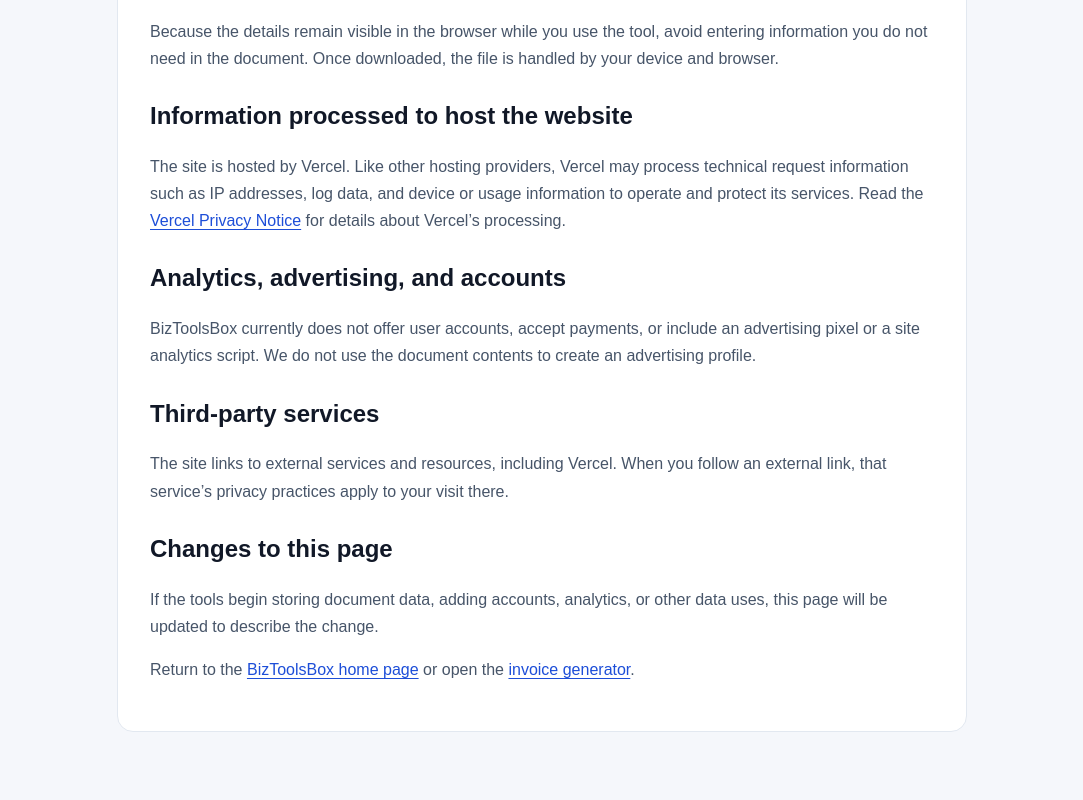
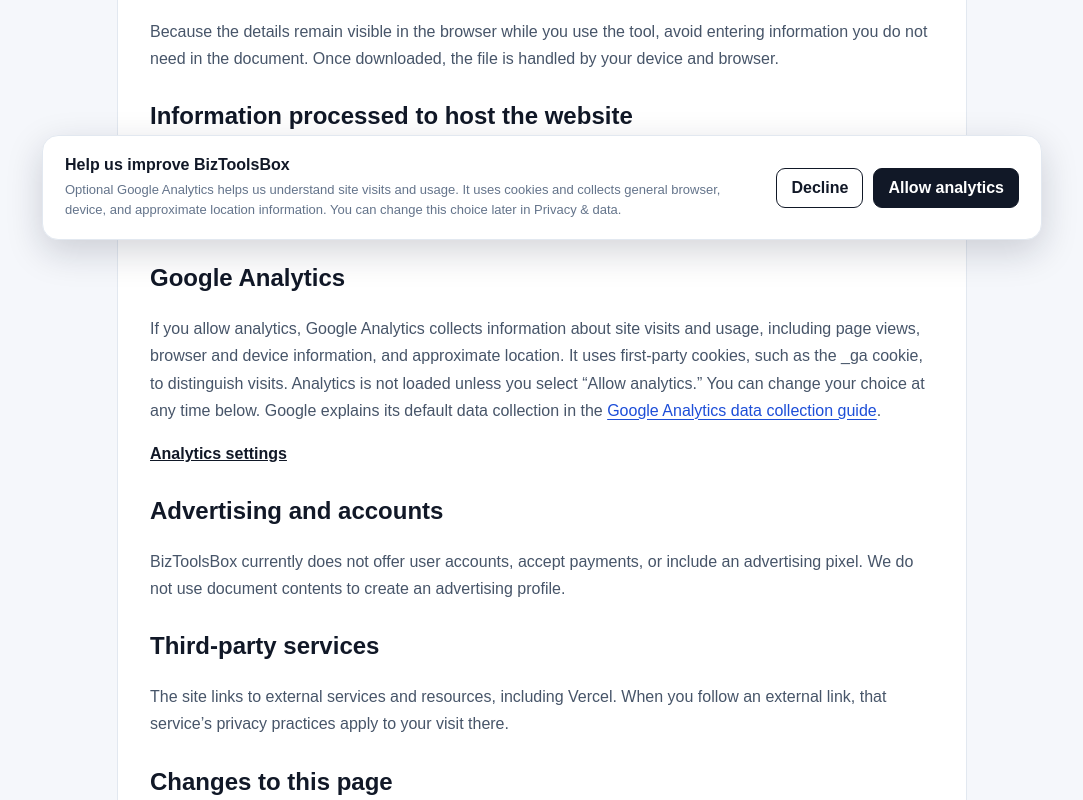
Before and after one commit to venome154-hub/business-tools, a Next.js app: page /privacy in a window 1280 px wide. Shown: the part 540-1340 px from the top of the page, without its empty margins (98-1181 px from the left). Built offline with nearby package versions, Linux system fonts and the light colour scheme; no server answers.

Commit message:
Add consent-based Google Analytics

```diff
--- a/app/globals.css
+++ b/app/globals.css
@@ -26,6 +26,13 @@ a { color:inherit; text-decoration:none; }
 .home-footer { display:flex; justify-content:space-between; gap:20px; max-width:850px; margin:70px auto 10px; padding:20px 8px; border-top:1px solid var(--line); color:var(--muted); font-size:14px; }
 .home-footer div { display:flex; gap:20px; }
 .home-footer a { color:var(--text); font-weight:700; }
+.analytics-settings-link { border:0; padding:0; background:none; color:var(--text); font:inherit; font-weight:700; text-decoration:underline; cursor:pointer; }
+.analytics-consent { position:fixed; z-index:50; left:20px; right:20px; bottom:20px; display:flex; align-items:center; justify-content:space-between; gap:24px; max-width:1000px; margin:auto; padding:20px 22px; border:1px solid var(--line); border-radius:16px; background:#fff; box-shadow:0 12px 36px rgba(15,23,42,.18); }
+.analytics-consent strong { color:var(--text); }
+.analytics-consent p { margin:6px 0 0; font-size:13px; line-height:1.5; }
+.analytics-consent-actions { display:flex; flex-shrink:0; gap:10px; }
+.analytics-button { border:1px solid var(--primary); border-radius:9px; padding:10px 14px; background:var(--primary); color:#fff; font-weight:700; cursor:pointer; }
+.analytics-button-secondary { background:#fff; color:var(--text); }
 .page { max-width:1400px; margin:auto; padding:20px; }
 .topbar { display:flex; justify-content:space-between; align-items:center; color:var(--muted); margin-bottom:30px; }
 .brand { color:var(--text); font-weight:800; }
@@ -88,6 +95,9 @@ textarea { resize:vertical; line-height:1.45; }
   .tool-cards { grid-template-columns:1fr; }
   .home-columns { grid-template-columns:1fr; }
   .home-footer { flex-direction:column; }
+  .home-footer div { flex-wrap:wrap; }
+  .analytics-consent { left:10px; right:10px; bottom:10px; align-items:stretch; flex-direction:column; gap:14px; padding:16px; }
+  .analytics-consent-actions { justify-content:flex-end; }
   .page { padding:12px; }
   .two { grid-template-columns:1fr; }
   .item { grid-template-columns:1fr 70px 100px 36px; }
--- a/app/layout.tsx
+++ b/app/layout.tsx
@@ -1,5 +1,6 @@
 import type { Metadata } from "next";
 import { getSiteUrl } from "@/lib/site";
+import AnalyticsConsent from "@/components/AnalyticsConsent";
 import "./globals.css";
 
 export const metadata: Metadata = {
@@ -14,7 +15,10 @@ export const metadata: Metadata = {
 export default function RootLayout({ children }: Readonly<{ children: React.ReactNode }>) {
   return (
     <html lang="en">
-      <body>{children}</body>
+      <body>
+        {children}
+        <AnalyticsConsent />
+      </body>
     </html>
   );
 }
--- a/app/page.tsx
+++ b/app/page.tsx
@@ -1,5 +1,6 @@
 import Link from "next/link";
 import type { Metadata } from "next";
+import { AnalyticsSettingsButton } from "@/components/AnalyticsConsent";
 
 export const metadata: Metadata = {
   title: "Free Invoice, Quote & Receipt Generators for Small Business",
@@ -38,7 +39,7 @@ export default function Home() {
           <Link href="/guides">Browse all business guides →</Link>
         </div>
       </section>
-      <footer className="home-footer"><div><Link href="/guides">Guides</Link><Link href="/privacy">Privacy & data</Link></div><span>Free tools and straightforward guidance for small businesses.</span></footer>
+      <footer className="home-footer"><div><Link href="/guides">Guides</Link><Link href="/privacy">Privacy & data</Link><AnalyticsSettingsButton /></div><span>Free tools and straightforward guidance for small businesses.</span></footer>
     </main>
   );
 }
--- a/app/privacy/page.tsx
+++ b/app/privacy/page.tsx
@@ -1,5 +1,6 @@
 import type { Metadata } from "next";
 import Link from "next/link";
+import { AnalyticsSettingsButton } from "@/components/AnalyticsConsent";
 
 export const metadata: Metadata = {
   title: "Privacy & Data Practices",
@@ -24,14 +25,18 @@ export default function PrivacyPage() {
         <h2>Information processed to host the website</h2>
         <p>The site is hosted by Vercel. Like other hosting providers, Vercel may process technical request information such as IP addresses, log data, and device or usage information to operate and protect its services. Read the <a href="https://vercel.com/legal/privacy-notice" target="_blank" rel="noreferrer">Vercel Privacy Notice</a> for details about Vercel’s processing.</p>
 
-        <h2>Analytics, advertising, and accounts</h2>
-        <p>BizToolsBox currently does not offer user accounts, accept payments, or include an advertising pixel or a site analytics script. We do not use the document contents to create an advertising profile.</p>
+        <h2>Google Analytics</h2>
+        <p>If you allow analytics, Google Analytics collects information about site visits and usage, including page views, browser and device information, and approximate location. It uses first-party cookies, such as the _ga cookie, to distinguish visits. Analytics is not loaded unless you select “Allow analytics.” You can change your choice at any time below. Google explains its default data collection in the <a href="https://support.google.com/analytics/answer/11593727" target="_blank" rel="noreferrer">Google Analytics data collection guide</a>.</p>
+        <p><AnalyticsSettingsButton /></p>
+
+        <h2>Advertising and accounts</h2>
+        <p>BizToolsBox currently does not offer user accounts, accept payments, or include an advertising pixel. We do not use document contents to create an advertising profile.</p>
 
         <h2>Third-party services</h2>
         <p>The site links to external services and resources, including Vercel. When you follow an external link, that service’s privacy practices apply to your visit there.</p>
 
         <h2>Changes to this page</h2>
-        <p>If the tools begin storing document data, adding accounts, analytics, or other data uses, this page will be updated to describe the change.</p>
+        <p>If the tools begin storing document data, adding accounts, or changing other data uses, this page will be updated to describe the change.</p>
         <p>Return to the <Link href="/">BizToolsBox home page</Link> or open the <Link href="/invoice-generator">invoice generator</Link>.</p>
       </article>
       <footer className="home-footer"><Link href="/">Home</Link><Link href="/guides">Guides</Link></footer>
--- /dev/null
+++ b/components/AnalyticsConsent.tsx
@@ -0,0 +1,96 @@
+"use client";
+
+import { useEffect, useState } from "react";
+
+const MEASUREMENT_ID = "G-MT1MLMCTYY";
+const CONSENT_KEY = "biztoolsbox-analytics-consent";
+
+type ConsentChoice = "accepted" | "declined" | null;
+
+declare global {
+  interface Window {
+    dataLayer: unknown[][];
+    gtag?: (...args: unknown[]) => void;
+  }
+}
+
+function startAnalytics() {
+  if (typeof window === "undefined") return;
+  if (window.gtag) {
+    window.gtag("consent", "update", { analytics_storage: "granted" });
+    return;
+  }
+  window.dataLayer = window.dataLayer || [];
+  window.gtag = (...args: unknown[]) => window.dataLayer.push(args);
+  window.gtag("js", new Date());
+  window.gtag("config", MEASUREMENT_ID);
+
+  const script = document.createElement("script");
+  script.async = true;
+  script.src = `https://www.googletagmanager.com/gtag/js?id=${MEASUREMENT_ID}`;
+  script.dataset.googleAnalytics = "true";
+  document.head.appendChild(script);
+}
+
+export default function AnalyticsConsent() {
+  const [choice, setChoice] = useState<ConsentChoice>(null);
+  const [showSettings, setShowSettings] = useState(true);
+
+  useEffect(() => {
+    const saved = window.localStorage.getItem(CONSENT_KEY);
+    if (saved === "accepted" || saved === "declined") {
+      setChoice(saved);
+      setShowSettings(false);
+    }
+
+    const openSettings = () => setShowSettings(true);
+    window.addEventListener("biztoolsbox:analytics-settings", openSettings);
+    return () => window.removeEventListener("biztoolsbox:analytics-settings", openSettings);
+  }, []);
+
+  useEffect(() => {
+    if (choice === "accepted") startAnalytics();
+    if (choice === "declined" && window.gtag) {
+      window.gtag("consent", "update", { analytics_storage: "denied" });
+      for (const cookie of document.cookie.split(";")) {
+        const name = cookie.split("=")[0]?.trim();
+        if (name?.startsWith("_ga")) {
+          document.cookie = `${name}=; Max-Age=0; path=/; domain=.biztoolsbox.online; SameSite=Lax`;
+          document.cookie = `${name}=; Max-Age=0; path=/; SameSite=Lax`;
+        }
+      }
+    }
+  }, [choice]);
+
+  function saveChoice(nextChoice: Exclude<ConsentChoice, null>) {
+    window.localStorage.setItem(CONSENT_KEY, nextChoice);
+    setChoice(nextChoice);
+    setShowSettings(false);
+  }
+
+  if (!showSettings) return null;
+
+  return (
+    <aside className="analytics-consent" aria-label="Analytics settings">
+      <div>
+        <strong>Help us improve BizToolsBox</strong>
+        <p>Optional Google Analytics helps us understand site visits and usage. It uses cookies and collects general browser, device, and approximate location information. You can change this choice later in Privacy &amp; data.</p>
+      </div>
+      <div className="analytics-consent-actions">
+        <button className="analytics-button analytics-button-secondary" onClick={() => saveChoice("declined")}>Decline</button>
+        <button className="analytics-button" onClick={() => saveChoice("accepted")}>Allow analytics</button>
+      </div>
+    </aside>
+  );
+}
+
+export function AnalyticsSettingsButton() {
+  return (
+    <button
+      className="analytics-settings-link"
+      onClick={() => window.dispatchEvent(new Event("biztoolsbox:analytics-settings"))}
+    >
+      Analytics settings
+    </button>
+  );
+}
```
